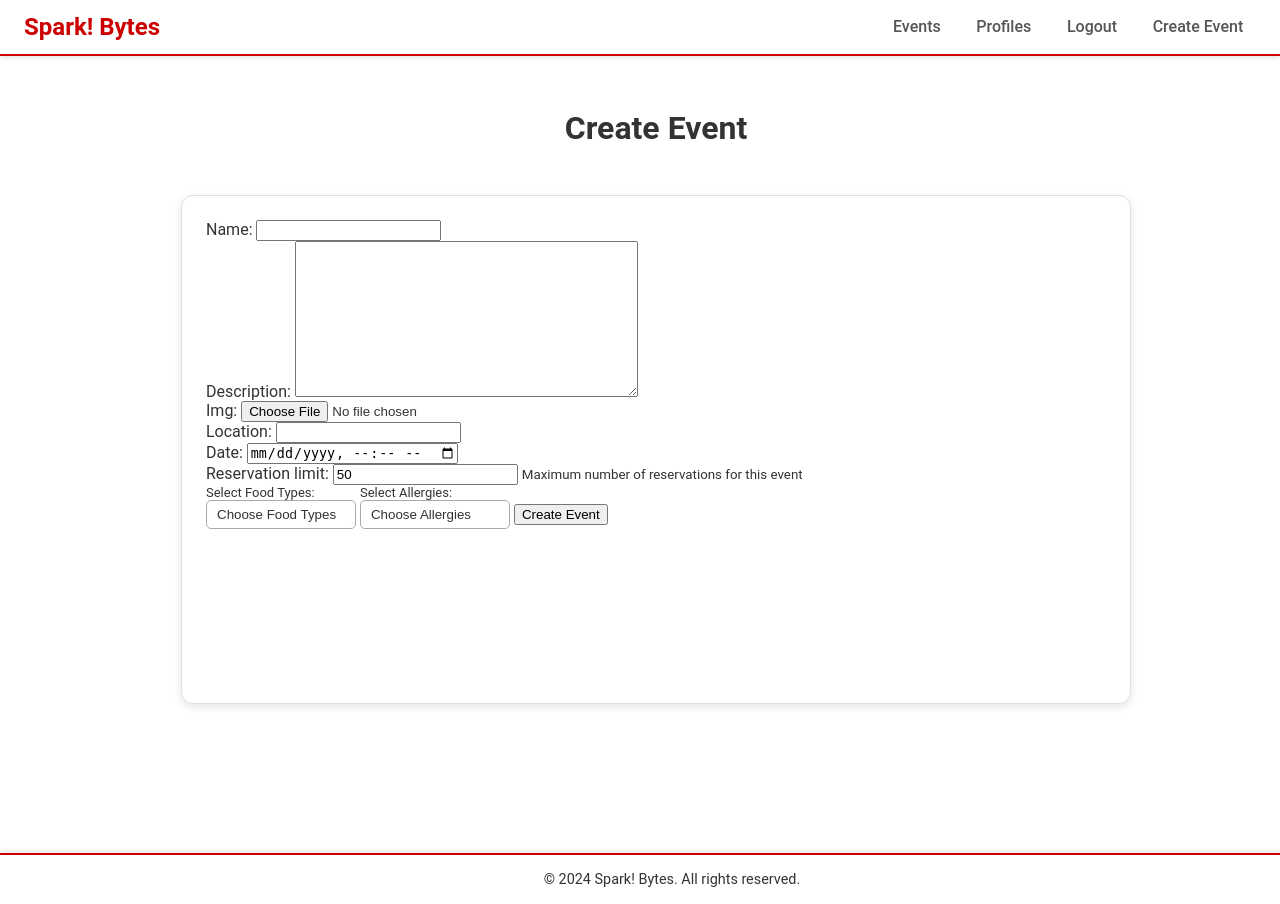
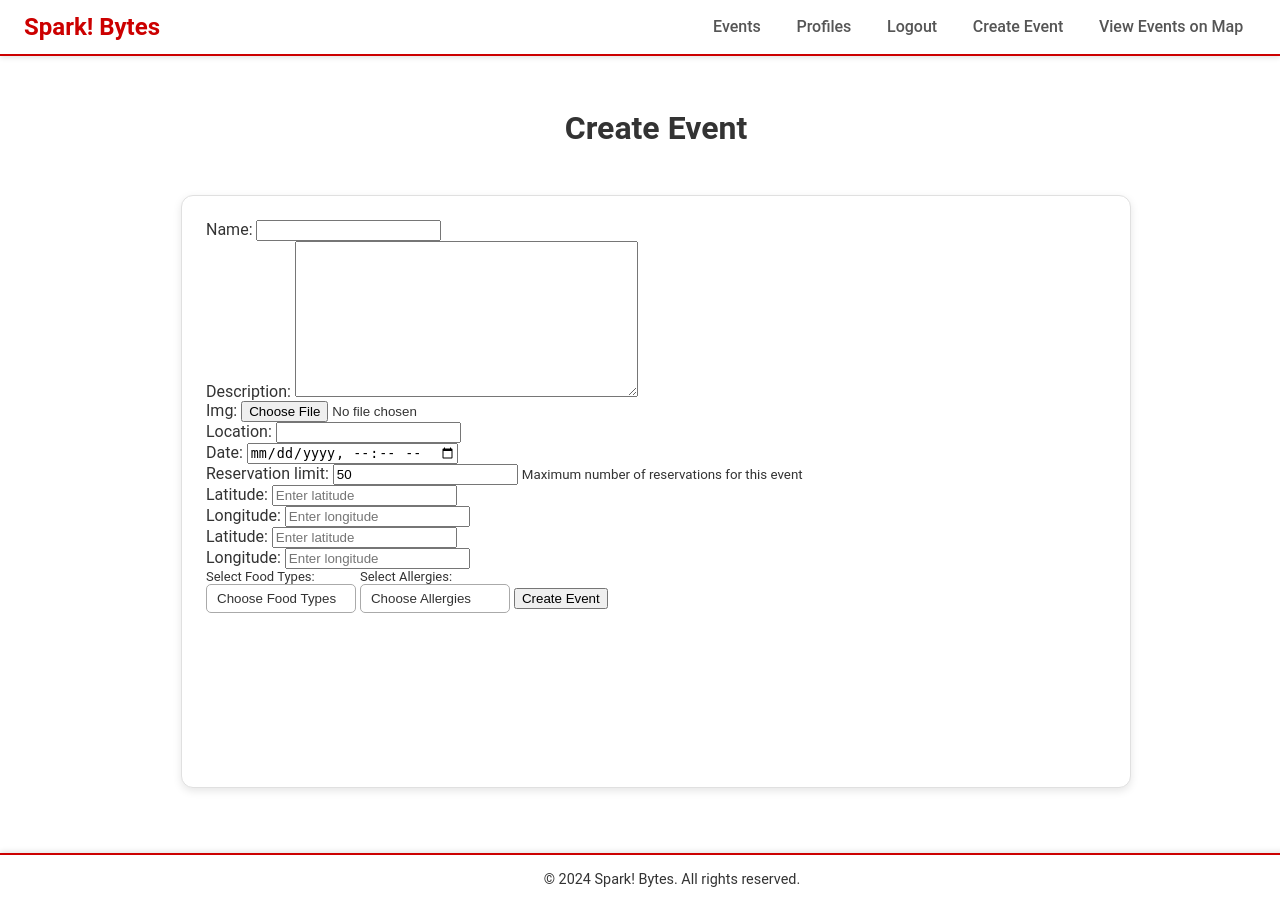
Before and after one commit to triticumWheat/Spark-Bytes, a Django app: page /create_event/ in a window 1280 px wide; the page is wider, and only the part inside the window is pictured. Run offline with Django 3.2, Linux system fonts and the light colour scheme; a user stored in the database is signed in.

Commit message:
google maps implemented dummy data

```diff
--- a/spark_bytes/urls.py
+++ b/spark_bytes/urls.py
@@ -18,7 +18,7 @@ from django.contrib import admin
 from django.urls import path
 from spark_bytes import settings
 from spark_bytes_app.views import EventDetailView, ProfileDetailView, EventListView, ProfileListView, CustomLoginView, \
-    CustomLogoutView, RegisterView, CreateEventView, ReserveSpotView, DeleteEventView
+    CustomLogoutView, RegisterView, CreateEventView, ReserveSpotView, DeleteEventView, EventMapView
 
 urlpatterns = [
     path('admin/', admin.site.urls),
@@ -33,6 +33,7 @@ urlpatterns = [
     path('create_event/', CreateEventView.as_view(), name='create_event'),
     path('events/<int:pk>/reserve/', ReserveSpotView.as_view(), name='reserve_spot'),
     path('event/<int:pk>/delete/', DeleteEventView, name='delete_event'),
+    path('events/map/', EventMapView.as_view(), name='event_map'),
 
 ]
 if settings.DEBUG:
--- a/spark_bytes_app/forms.py
+++ b/spark_bytes_app/forms.py
@@ -35,12 +35,13 @@ class CustomAuthenticationForm(AuthenticationForm):
         fields = ['username', 'password']
 
 
-
+from django import forms
+from .models import Event
 
 class EventForm(forms.ModelForm):
     class Meta:
         model = Event
-        fields = ['name', 'description', 'img', 'location', 'date', 'food_types', 'allergies', 'reservation_limit']
+        fields = ['name', 'description', 'img', 'location', 'date', 'food_types', 'allergies', 'reservation_limit', 'latitude', 'longitude']
         widgets = {
             'name': forms.TextInput(attrs={'class': 'form-control'}),
             'description': forms.Textarea(attrs={'class': 'form-control'}),
@@ -50,4 +51,6 @@ class EventForm(forms.ModelForm):
             'food_types': forms.Select(attrs={'class': 'form-control'}),
             'allergies': forms.Select(attrs={'class': 'form-control'}),
             'reservation_limit': forms.NumberInput(attrs={'class': 'form-control'}),
+            'latitude': forms.NumberInput(attrs={'class': 'form-control', 'placeholder': 'Enter latitude', 'step': 'any'}),  # Added latitude field
+            'longitude': forms.NumberInput(attrs={'class': 'form-control', 'placeholder': 'Enter longitude', 'step': 'any'}),  # Added longitude field
         }
--- a/spark_bytes_app/models.py
+++ b/spark_bytes_app/models.py
@@ -15,10 +15,10 @@ class Profile(models.Model):
         return f'{self.user.username} Profile'
 
 
+from django.db import models
 
 class Event(models.Model):
-
-        # Define choices
+    # Define choices for food types and allergies (same as your existing code)
     FOOD_TYPES = [
         ('Italian', 'Italian'),
         ('Mediterranean', 'Mediterranean'),
@@ -50,6 +50,8 @@ class Event(models.Model):
         ('Wheat', 'Wheat'),
         ('Sesame', 'Sesame'),
     ]
+
+    # Fields for the Event model
     name = models.CharField(max_length=255)
     created_by = models.ForeignKey('Profile', on_delete=models.CASCADE)
     description = models.TextField()
@@ -66,6 +68,16 @@ class Event(models.Model):
     reserved_by = models.ManyToManyField('Profile', related_name='reserved_events', blank=True)
     reservation_limit = models.PositiveIntegerField(default=50, help_text="Maximum number of reservations for this event")
 
+
+
+    # Other fields...
+    latitude = models.FloatField(blank=True, null=True)  # Remove max_digits and decimal_places
+    longitude = models.FloatField(blank=True, null=True)  # Remove max_digits and decimal_places
+
+    # Other methods...
+
+
+
     def is_full(self):
         """Check if the event has reached its reservation limit."""
         return self.reserved_by.count() >= self.reservation_limit
--- a/spark_bytes_app/views.py
+++ b/spark_bytes_app/views.py
@@ -12,6 +12,7 @@ from django.utils.html import strip_tags
 from .forms import CustomUserCreationForm, CustomAuthenticationForm, EventForm
 from .models import Profile, Event
 import base64
+
 
 
 class EventListView(ListView):
@@ -125,16 +126,35 @@ class RegisterView(FormView):
         return super().form_invalid(form)
 
 
+from django.shortcuts import redirect
+from django.urls import reverse_lazy
+from .models import Profile, Event
+
 class CreateEventView(LoginRequiredMixin, CreateView):
     model = Event
     form_class = EventForm
     template_name = 'spark_bytes/create_event.html'
-    success_url = '/events/'
+    success_url = reverse_lazy('all_events')  # Redirect after form submission
 
     def form_valid(self, form):
+        # Get the current user’s profile
         profile = Profile.objects.get(user=self.request.user)
+
+        # Set the created_by field to the current user's profile
         form.instance.created_by = profile
+
+        # Get the latitude and longitude from the form data (if provided)
+        latitude = form.cleaned_data.get('latitude')
+        longitude = form.cleaned_data.get('longitude')
+
+        # Ensure the coordinates are assigned
+        if latitude and longitude:
+            form.instance.latitude = latitude
+            form.instance.longitude = longitude
+
+        # Save the form instance with coordinates
         return super().form_valid(form)
+
 
 
 
@@ -243,3 +263,22 @@ class DeleteEventView(UserPassesTestMixin, DetailView):
         event = self.get_object()
         event.delete()
         return JsonResponse({'message': 'Event deleted successfully!'}, status=200)
+
+
+from django.shortcuts import render
+from django.views.generic import TemplateView
+from .models import Event
+
+class EventMapView(TemplateView):
+    template_name = 'spark_bytes/event_map.html'
+
+    def get_context_data(self, **kwargs):
+        context = super().get_context_data(**kwargs)
+        events = Event.objects.all()
+
+        # Debugging: Print the events and their coordinates
+        for event in events:
+            print(f"Event: {event.name}, Latitude: {event.latitude}, Longitude: {event.longitude}")
+
+        context['events'] = events
+        return context
--- a/templates/base.html
+++ b/templates/base.html
@@ -6,7 +6,31 @@
     <meta name="viewport" content="width=device-width, initial-scale=1.0">
     <title>{% block title %}Spark! Bytes{% endblock %}</title>
     <link rel="stylesheet" type="text/css" href="{% static 'css/styles.css' %}">
+    <style>
+        /* Ensure the body and html fill the entire viewport */
+        html, body {
+            height: 100%;
+            margin: 0;
+        }
 
+        /* Ensure the main section takes up the full height */
+        main {
+            height: 100%;
+            display: flex;
+            flex-direction: column;
+        }
+
+        /* Ensure the map container takes up the full screen */
+        #map {
+            height: 100%;
+            width: 100%;
+        }
+
+        /* Ensure header and footer don't mess with map layout */
+        header, footer {
+            z-index: 1;
+        }
+    </style>
 </head>
 <body>
     <header>
@@ -15,9 +39,11 @@
             <ul class="navbar">
                 <li><a href="{% url 'all_events' %}">Events</a></li>
                 <li><a href="{% url 'all_profiles' %}">Profiles</a></li>
+
                 {% if user.is_authenticated %}
                     <li><a href="{% url 'logout' %}">Logout</a></li>
                     <li><a href="{% url 'create_event' %}">Create Event</a></li>
+                    <li><a href="{% url 'event_map' %}">View Events on Map</a></li>  <!-- New link for the map -->
                 {% else %}
                     <li><a href="{% url 'login' %}">Login</a></li>
                     <li><a href="{% url 'register' %}">Register</a></li>
--- a/templates/spark_bytes/create_event.html
+++ b/templates/spark_bytes/create_event.html
@@ -18,6 +18,17 @@
       </div>
       {% endif %}
       {% endfor %}
+
+      <!-- Add Latitude and Longitude fields -->
+      <div class="form-group">
+          <label for="id_latitude">Latitude:</label>
+          <input type="text" name="latitude" id="id_latitude" class="form-control" placeholder="Enter latitude">
+      </div>
+
+      <div class="form-group">
+          <label for="id_longitude">Longitude:</label>
+          <input type="text" name="longitude" id="id_longitude" class="form-control" placeholder="Enter longitude">
+      </div>
 
       <!-- Custom multi-select dropdown for food types -->
       <div class="dropdown">
```
Also changed, not shown: spark_bytes_app/templatetags/custom_filters.py (added, +21 -0 lines), templates/spark_bytes/event_map.html (added, +91 -0 lines), db.sqlite3, media/event_images/About.png (added), spark_bytes_app/migrations/0004_auto_20241208_0116.py (added), spark_bytes_app/migrations/0005_auto_20241208_0214.py (added), spark_bytes_app/templatetags/__init__.py (added), 1 other file.
